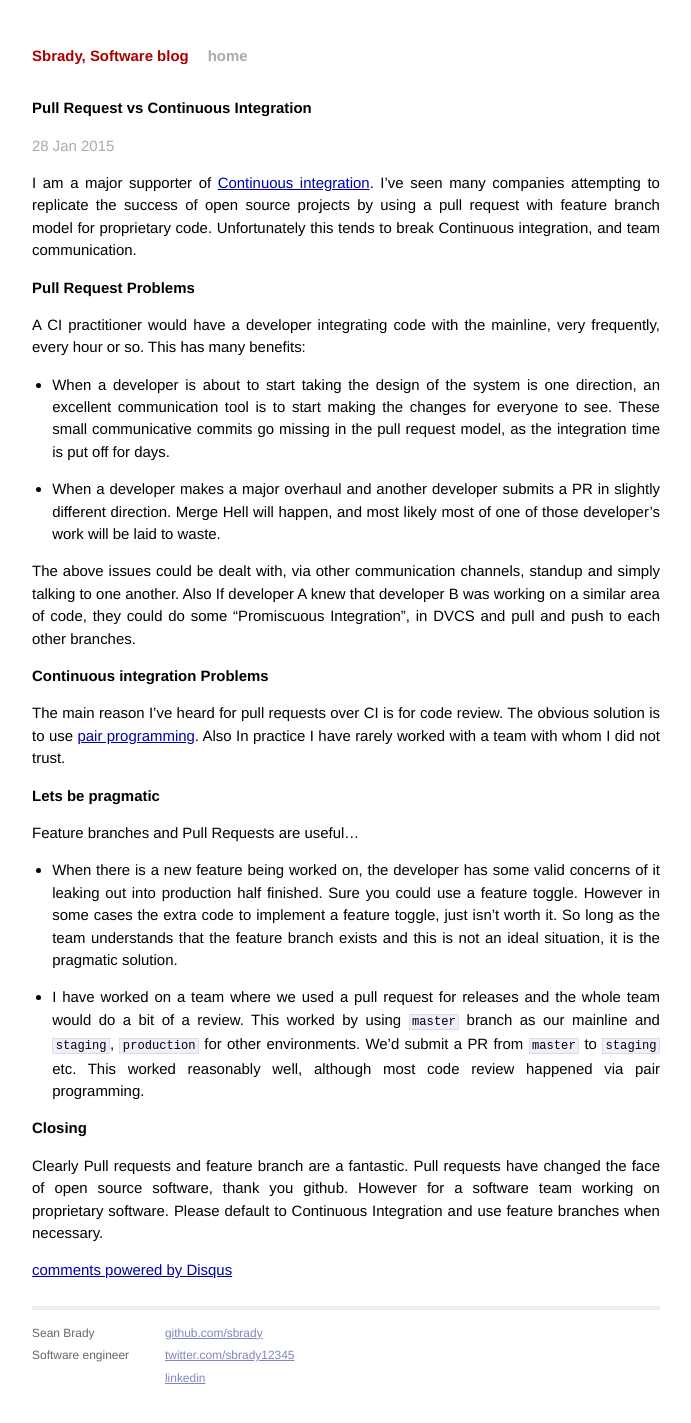
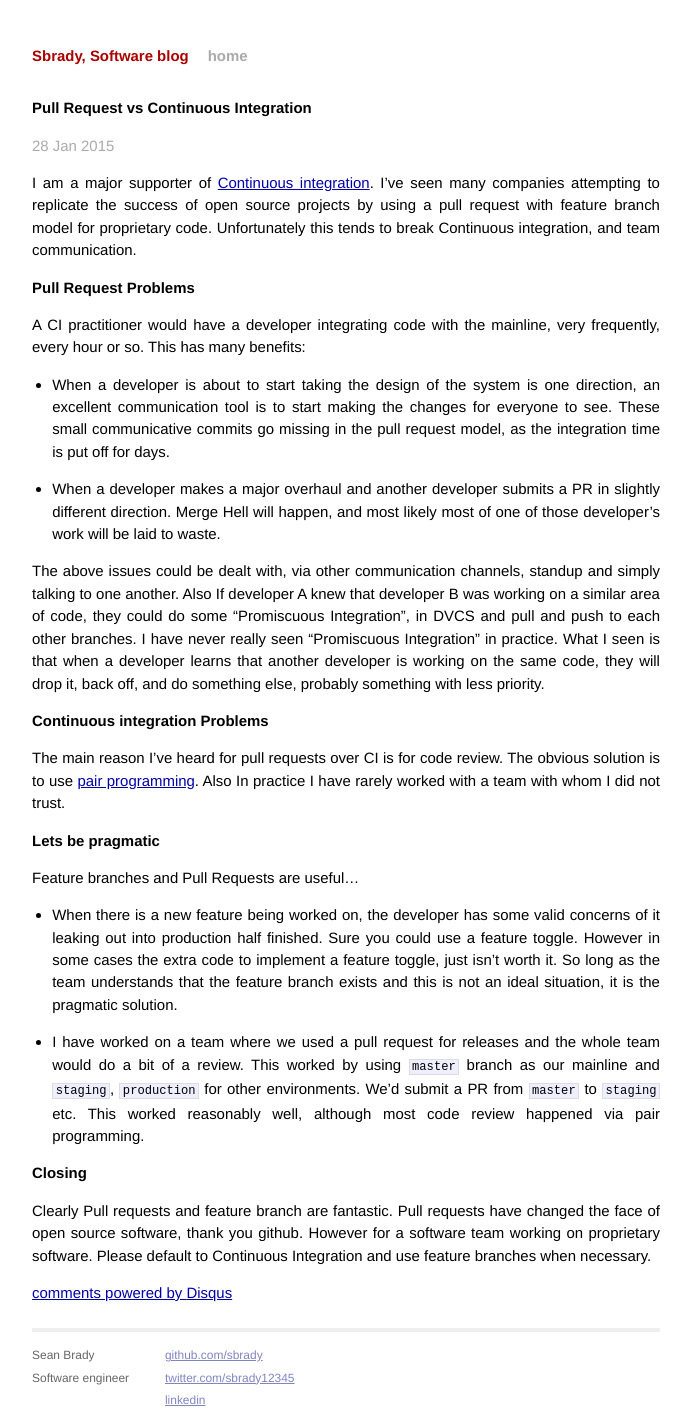
Before and after one commit to sbrady/sbrady.github.io, a Jekyll site: the page built from _posts/2015-01-28-Pull-Request-vs-Continuous-Integration.markdown, in a window 1280 px wide. Shown: the whole page, without its empty margins (294-985 px from the left). Built offline with Jekyll 4.4.1, drawn with Linux system fonts in a browser that asks for light colours; Markdown is read by kramdown in place of the engine named in the settings; comment, search, counter and statistics services are not loaded; before the commit the page ends 1401 px from its top, so only the background shows below that.

Commit message:
updates blog

```diff
--- a/_posts/2015-01-28-Pull-Request-vs-Continuous-Integration.markdown
+++ b/_posts/2015-01-28-Pull-Request-vs-Continuous-Integration.markdown
@@ -23,7 +23,9 @@ pull request model, as the integration time is put off for days.
 
 The above issues could be dealt with, via other communication channels, standup and simply talking to one another.
 Also If developer A knew that developer B was working on a similar area of code, they could do some "Promiscuous Integration",
-in DVCS and pull and push to each other branches.
+in DVCS and pull and push to each other branches. I have never really seen "Promiscuous Integration" in practice. What
+I seen is that when a developer learns that another developer is working on the same code, they will drop it, back off, and
+do something else, probably something with less priority.
 
 **Continuous integration Problems**
 
@@ -46,6 +48,6 @@ PR from `master` to `staging` etc. This worked reasonably well, although most co
 
 **Closing**
 
-Clearly Pull requests and feature branch are a fantastic. Pull requests have changed the face of open source
+Clearly Pull requests and feature branch are fantastic. Pull requests have changed the face of open source
  software, thank you github. However for a software team working on proprietary software. Please default to Continuous
  Integration and use feature branches when necessary.
```
